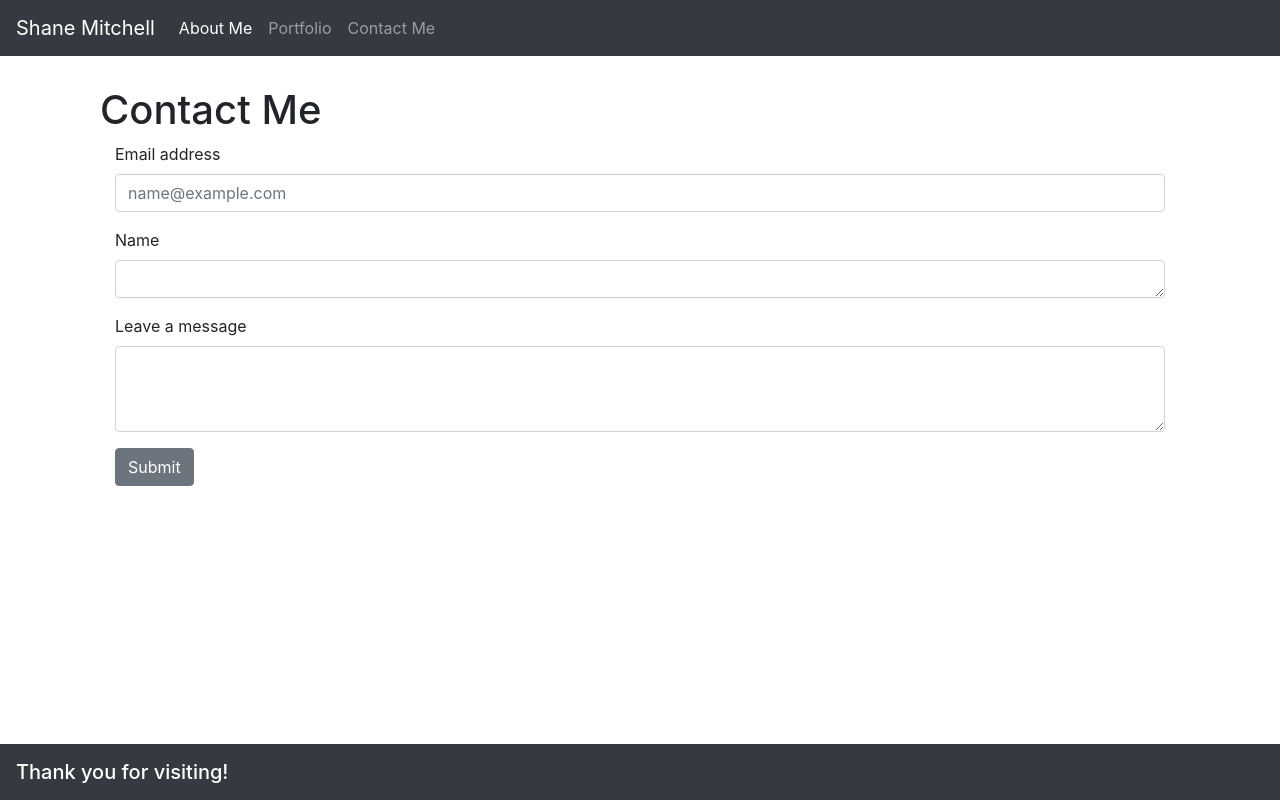
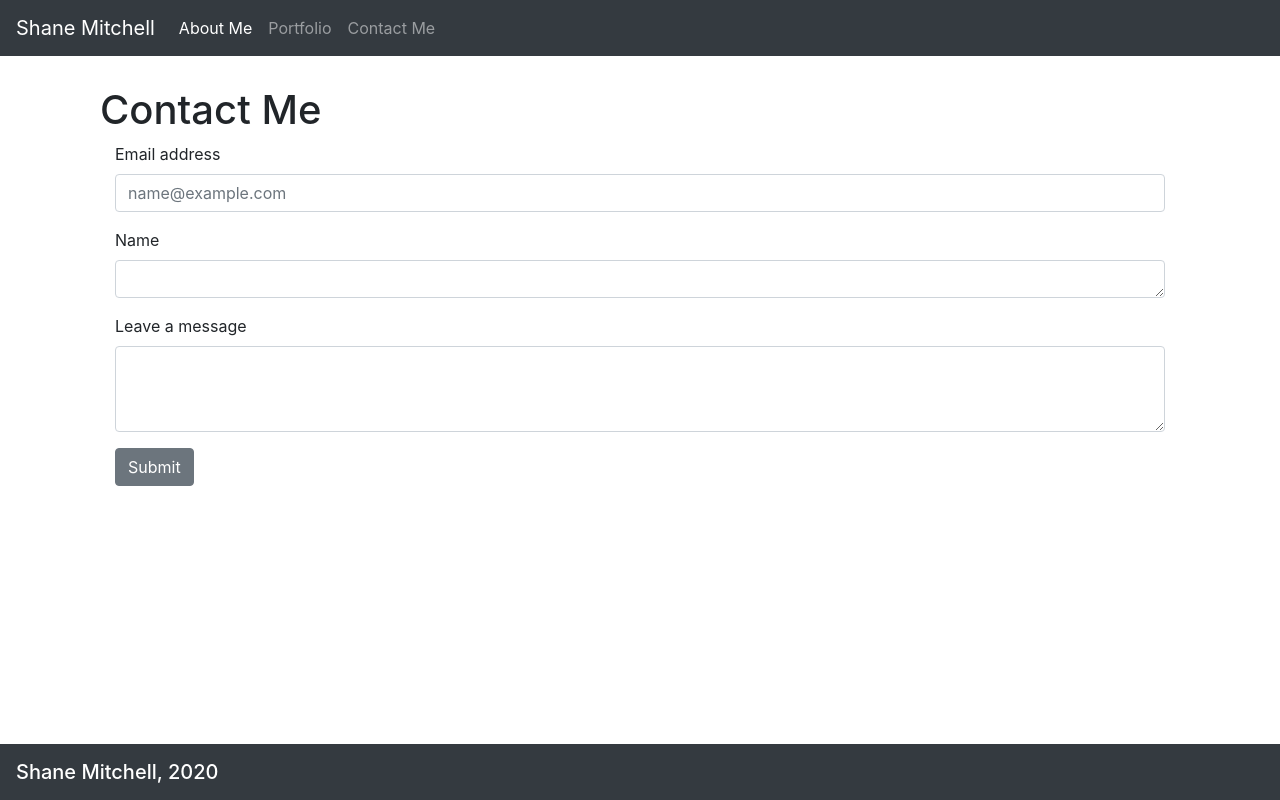
Before and after one commit to ShaneMit/DeployedPortfolio, a React (Create React App) app in the folder client/: page /contact in a window 1280 px wide. Built offline with nearby package versions, Linux system fonts and the light colour scheme.

Commit message:
Updated footer

```diff
--- a/client/src/components/Footer/Footer.js
+++ b/client/src/components/Footer/Footer.js
@@ -4,7 +4,7 @@ const Footer = () => {
   return (
     <div style={{paddingTop: '80px'}}>
       <nav className="fixed-bottom navbar navbar-dark bg-dark">
-        <span className="navbar-brand mb-0 h1">Thank you for visiting!</span>
+        <span className="navbar-brand mb-0 h1">Shane Mitchell, 2020</span>
       </nav>
     </div>
   )
```
Also changed, not shown: 1 other file (tests, documents, lock files or other folders).
